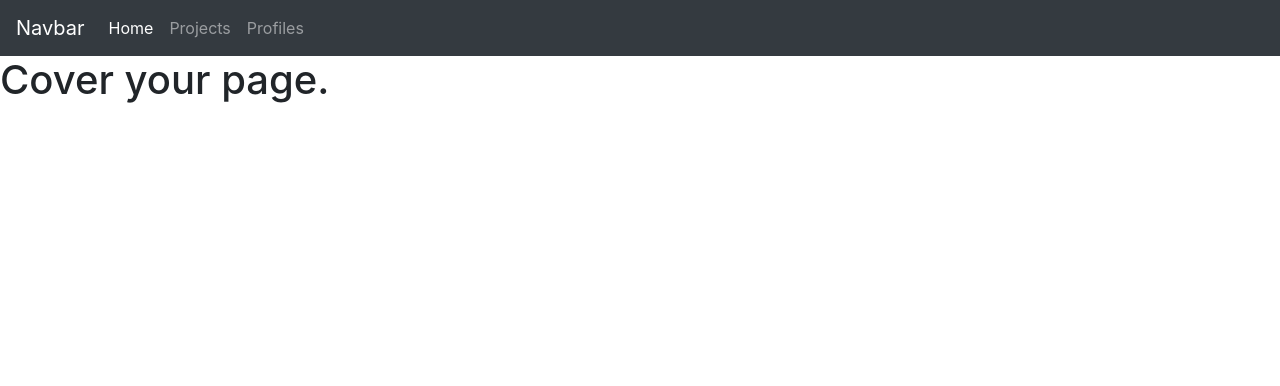
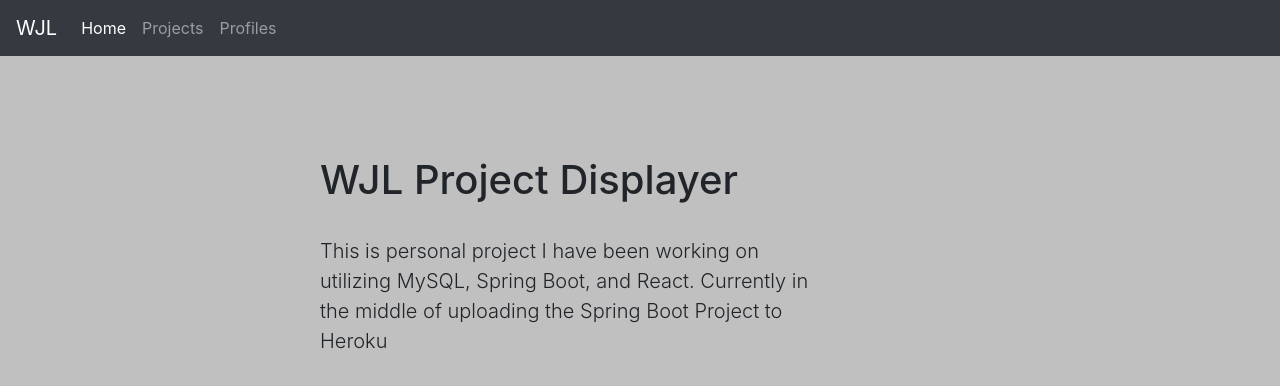
Before and after one commit to WahJianLin/Project-Displayer-App, a React (Create React App) app: page / in a window 1280 px wide. Shown: the top 386 px of the page. Built offline with nearby package versions, Linux system fonts and the light colour scheme.

Commit message:
Updating Content

```diff
--- a/src/App.js
+++ b/src/App.js
@@ -10,7 +10,12 @@ import Project from "./components/project";
 import Profile from "./components/profile";
 
 class App extends Component {
-  state = {};
+  state = {
+    color: "#C0C0C0",
+  };
+  componentDidMount() {
+    document.body.style.backgroundColor = "	#C0C0C0";
+  }
   render() {
     return (
       <BrowserRouter>
--- a/src/components/home.jsx
+++ b/src/components/home.jsx
@@ -7,9 +7,17 @@ class Home extends Component {
     return (
       <React.Fragment>
         <main role="main" className="inner cover">
-          <h1 className="cover-heading">Cover your page.</h1>
-          <p className="lead"></p>
-          <p className="lead"></p>
+          <div className="titleBox">
+            <h1 className="cover-heading">WJL Project Displayer</h1>
+            <div className="landingMsg">
+              <br></br>
+              <p className="lead">
+                This is personal project I have been working on utilizing MySQL,
+                Spring Boot, and React. Currently in the middle of uploading the
+                Spring Boot Project to Heroku
+              </p>
+            </div>
+          </div>
         </main>
 
         <footer className="mastfoot mt-auto">
--- a/src/components/navbar.jsx
+++ b/src/components/navbar.jsx
@@ -6,7 +6,7 @@ class Navbar extends Component {
     return (
       <nav className="navbar navbar-expand-lg navbar-dark bg-dark">
         <a className="navbar-brand" href="/">
-          Navbar
+          WJL
         </a>
 
         <div className="collapse navbar-collapse" id="navbarNav">
--- a/src/components/profileList.jsx
+++ b/src/components/profileList.jsx
@@ -24,7 +24,7 @@ class ProfileList extends Component {
     }
     return (
       <React.Fragment>
-        <h1>Profiles not loaded</h1>
+        <h1>Heroku backend not set up yet.</h1>
       </React.Fragment>
     );
   }
--- a/src/components/projectList.jsx
+++ b/src/components/projectList.jsx
@@ -23,7 +23,7 @@ class ProjectList extends Component {
     }
     return (
       <React.Fragment>
-        <h1>Projects not loaded</h1>
+        <h1>Heroku backend not set up yet.</h1>
       </React.Fragment>
     );
   }
--- a/src/styles/home.css
+++ b/src/styles/home.css
@@ -12,3 +12,18 @@
     font-size: 3.5rem;
   }
 }
+body {
+  background-color: powderblue;
+}
+
+.titleBox {
+  position: fixed;
+  top: 33%;
+  left: 50%;
+  /* bring your own prefixes */
+  transform: translate(-50%, -50%);
+}
+
+.landingMsg {
+  width: 79%;
+}
```
